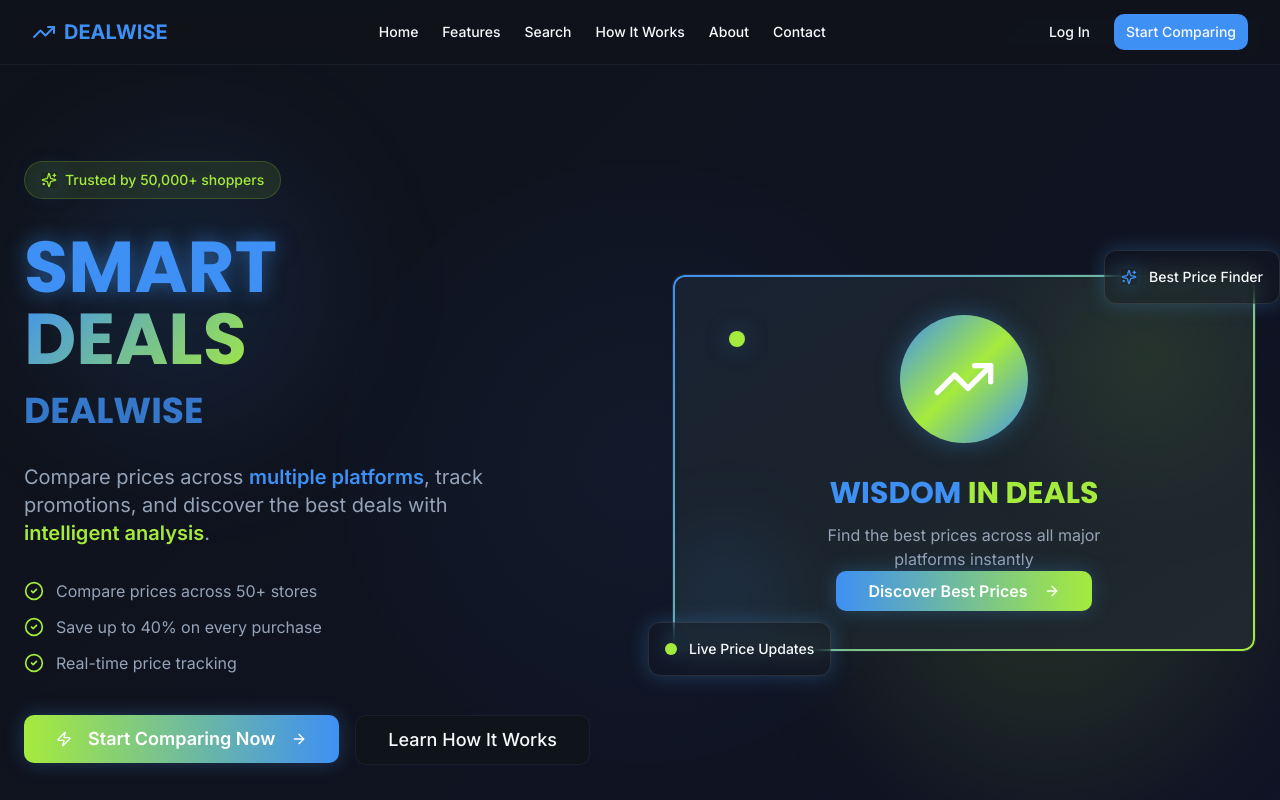
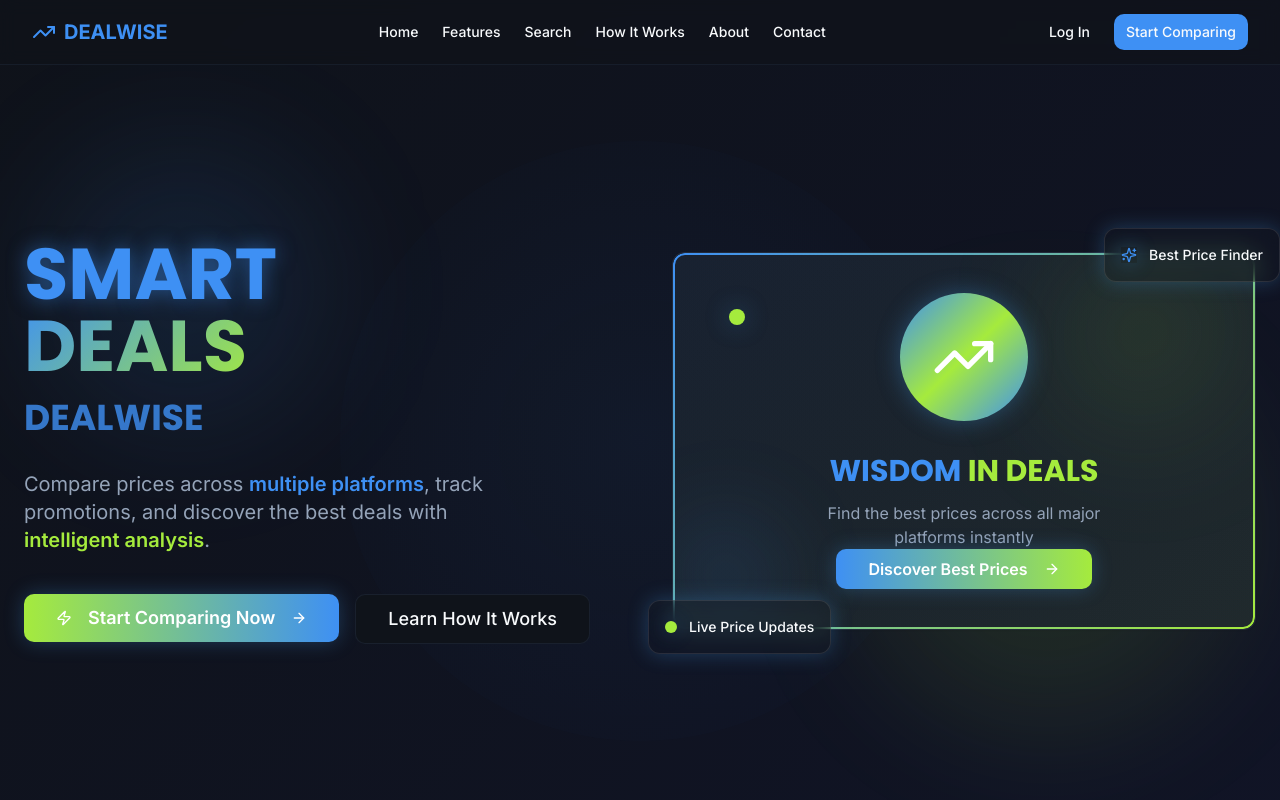
Before and after one commit to KrupPatel31/DealWise-Wisdom-in-Deals, a React (Vite) app: page / in a window 1280 px wide. Shown: the top 800 px of the page. Built offline with nearby package versions, Linux system fonts and the light colour scheme; the HTML template or start-up script is replaced by a standard one.

Commit message:
Visual edit in Lovable
Edited UI in Lovable

```diff
--- a/src/components/HeroSection.tsx
+++ b/src/components/HeroSection.tsx
@@ -2,20 +2,15 @@ import { Button } from "@/components/ui/button";
 import { Card } from "@/components/ui/card";
 import { TrendingUp, Zap, Sparkles, ArrowRight, CheckCircle2 } from "lucide-react";
 import { Link } from "react-router-dom";
-
 export const HeroSection = () => {
-  const benefits = [
-    "Compare prices across 50+ stores",
-    "Save up to 40% on every purchase",
-    "Real-time price tracking",
-  ];
-
-  return (
-    <section className="relative overflow-hidden">
+  const benefits = ["Compare prices across 50+ stores", "Save up to 40% on every purchase", "Real-time price tracking"];
+  return <section className="relative overflow-hidden">
       {/* Background decorations */}
       <div className="absolute inset-0 overflow-hidden pointer-events-none">
         <div className="absolute top-20 left-10 w-72 h-72 bg-primary/10 rounded-full blur-3xl animate-float" />
-        <div className="absolute bottom-20 right-10 w-96 h-96 bg-accent/10 rounded-full blur-3xl animate-float" style={{ animationDelay: "3s" }} />
+        <div className="absolute bottom-20 right-10 w-96 h-96 bg-accent/10 rounded-full blur-3xl animate-float" style={{
+        animationDelay: "3s"
+      }} />
         <div className="absolute top-1/2 left-1/2 -translate-x-1/2 -translate-y-1/2 w-[600px] h-[600px] bg-gradient-radial from-primary/5 to-transparent rounded-full" />
       </div>
 
@@ -24,10 +19,7 @@ export const HeroSection = () => {
           {/* Left Column - Text Content */}
           <div className="space-y-6 sm:space-y-8 animate-fade-up order-2 lg:order-1">
             {/* Trust Badge */}
-            <div className="inline-flex items-center gap-2 px-4 py-2 bg-accent/10 rounded-full border border-accent/20 animate-scale-in">
-              <Sparkles className="h-4 w-4 text-accent animate-glow-pulse" />
-              <span className="text-accent font-medium text-sm">Trusted by 50,000+ shoppers</span>
-            </div>
+
 
             <div className="space-y-3 sm:space-y-4">
               <h1 className="text-4xl sm:text-5xl md:text-6xl lg:text-7xl font-bold font-display leading-[1.1]">
@@ -48,36 +40,18 @@ export const HeroSection = () => {
             </p>
 
             {/* Benefits list */}
-            <ul className="space-y-2 sm:space-y-3">
-              {benefits.map((benefit, index) => (
-                <li
-                  key={index}
-                  className="flex items-center gap-3 text-sm sm:text-base text-muted-foreground animate-fade-up"
-                  style={{ animationDelay: `${(index + 1) * 150}ms` }}
-                >
-                  <CheckCircle2 className="h-4 w-4 sm:h-5 sm:w-5 text-accent flex-shrink-0" />
-                  <span>{benefit}</span>
-                </li>
-              ))}
-            </ul>
+
 
             <div className="flex flex-col sm:flex-row gap-3 sm:gap-4 pt-2">
               <Link to="/sign-up" className="w-full sm:w-auto">
-                <Button
-                  size="lg"
-                  className="w-full sm:w-auto bg-gradient-to-r from-accent to-primary text-white hover:from-accent/90 hover:to-primary/90 shadow-glow font-semibold px-6 sm:px-8 py-5 sm:py-6 text-base sm:text-lg group"
-                >
+                <Button size="lg" className="w-full sm:w-auto bg-gradient-to-r from-accent to-primary text-white hover:from-accent/90 hover:to-primary/90 shadow-glow font-semibold px-6 sm:px-8 py-5 sm:py-6 text-base sm:text-lg group">
                   <Zap className="mr-2 h-4 w-4 sm:h-5 sm:w-5 group-hover:animate-glow-pulse" />
                   Start Comparing Now
                   <ArrowRight className="ml-2 h-4 w-4 sm:h-5 sm:w-5 group-hover:translate-x-1 transition-transform" />
                 </Button>
               </Link>
               <Link to="/how-it-works" className="w-full sm:w-auto">
-                <Button
-                  variant="outline"
-                  size="lg"
-                  className="w-full sm:w-auto border-border/50 hover:bg-muted/50 font-medium px-6 sm:px-8 py-5 sm:py-6 text-base sm:text-lg"
-                >
+                <Button variant="outline" size="lg" className="w-full sm:w-auto border-border/50 hover:bg-muted/50 font-medium px-6 sm:px-8 py-5 sm:py-6 text-base sm:text-lg">
                   Learn How It Works
                 </Button>
               </Link>
@@ -85,9 +59,13 @@ export const HeroSection = () => {
           </div>
 
           {/* Right Column - Feature Card */}
-          <div className="relative animate-slide-up order-1 lg:order-2" style={{ animationDelay: "200ms" }}>
+          <div className="relative animate-slide-up order-1 lg:order-2" style={{
+          animationDelay: "200ms"
+        }}>
             {/* Floating badges */}
-            <div className="absolute -bottom-4 sm:-bottom-6 -left-2 sm:-left-6 z-20 animate-float hidden sm:block" style={{ animationDelay: "2s" }}>
+            <div className="absolute -bottom-4 sm:-bottom-6 -left-2 sm:-left-6 z-20 animate-float hidden sm:block" style={{
+            animationDelay: "2s"
+          }}>
               <div className="glass p-3 sm:p-4 rounded-xl shadow-glow">
                 <div className="flex items-center gap-2 sm:gap-3">
                   <div className="w-2.5 h-2.5 sm:w-3 sm:h-3 bg-accent rounded-full animate-glow-pulse"></div>
@@ -96,7 +74,9 @@ export const HeroSection = () => {
               </div>
             </div>
 
-            <div className="absolute -top-4 sm:-top-6 -right-2 sm:-right-6 z-20 animate-float hidden md:block" style={{ animationDelay: "1s" }}>
+            <div className="absolute -top-4 sm:-top-6 -right-2 sm:-right-6 z-20 animate-float hidden md:block" style={{
+            animationDelay: "1s"
+          }}>
               <div className="glass p-3 sm:p-4 rounded-xl shadow-glow">
                 <div className="flex items-center gap-2 sm:gap-3">
                   <Sparkles className="h-4 w-4 text-primary animate-glow-pulse" />
@@ -142,6 +122,5 @@ export const HeroSection = () => {
           </div>
         </div>
       </div>
-    </section>
-  );
+    </section>;
 };
```
